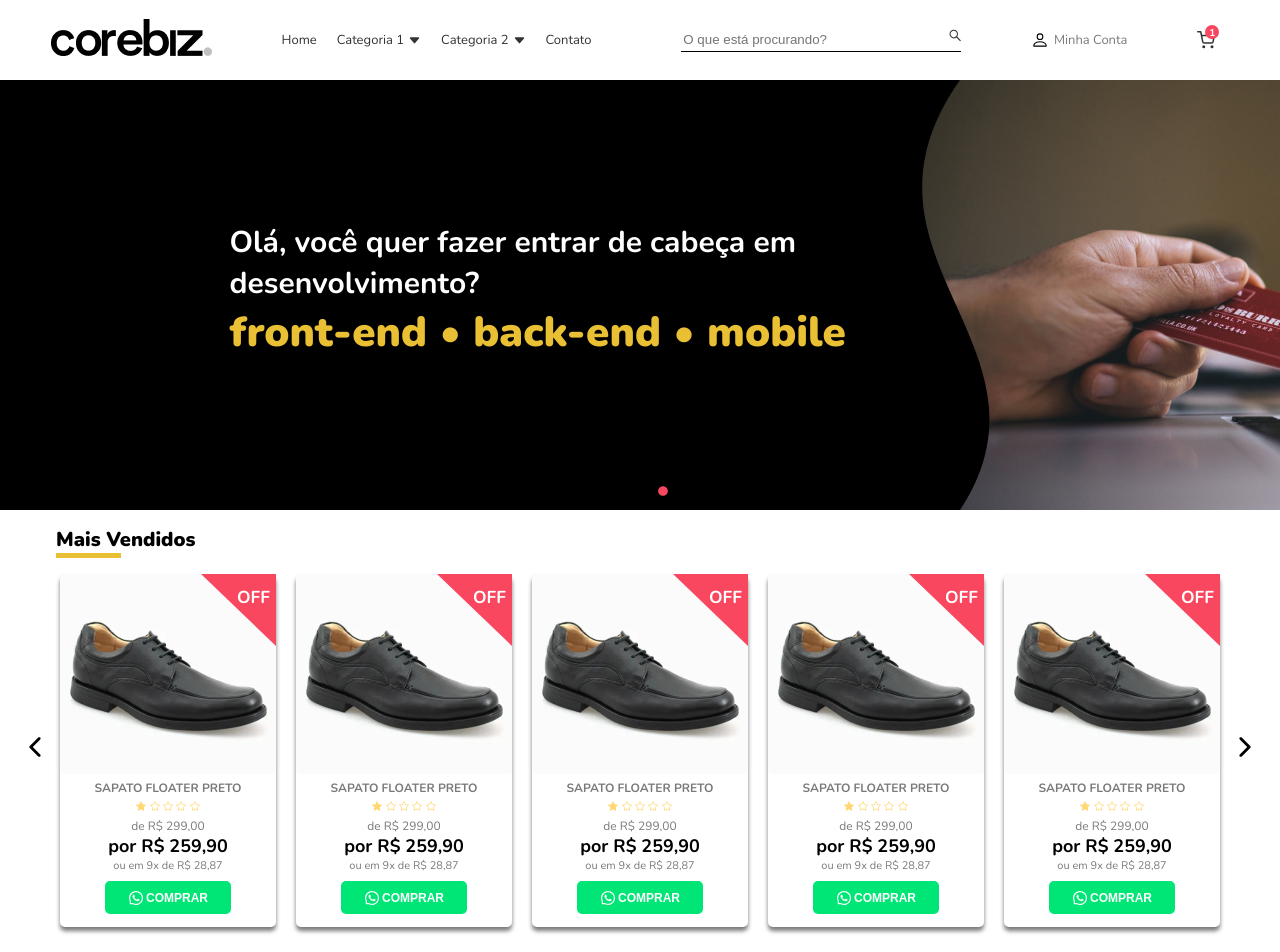
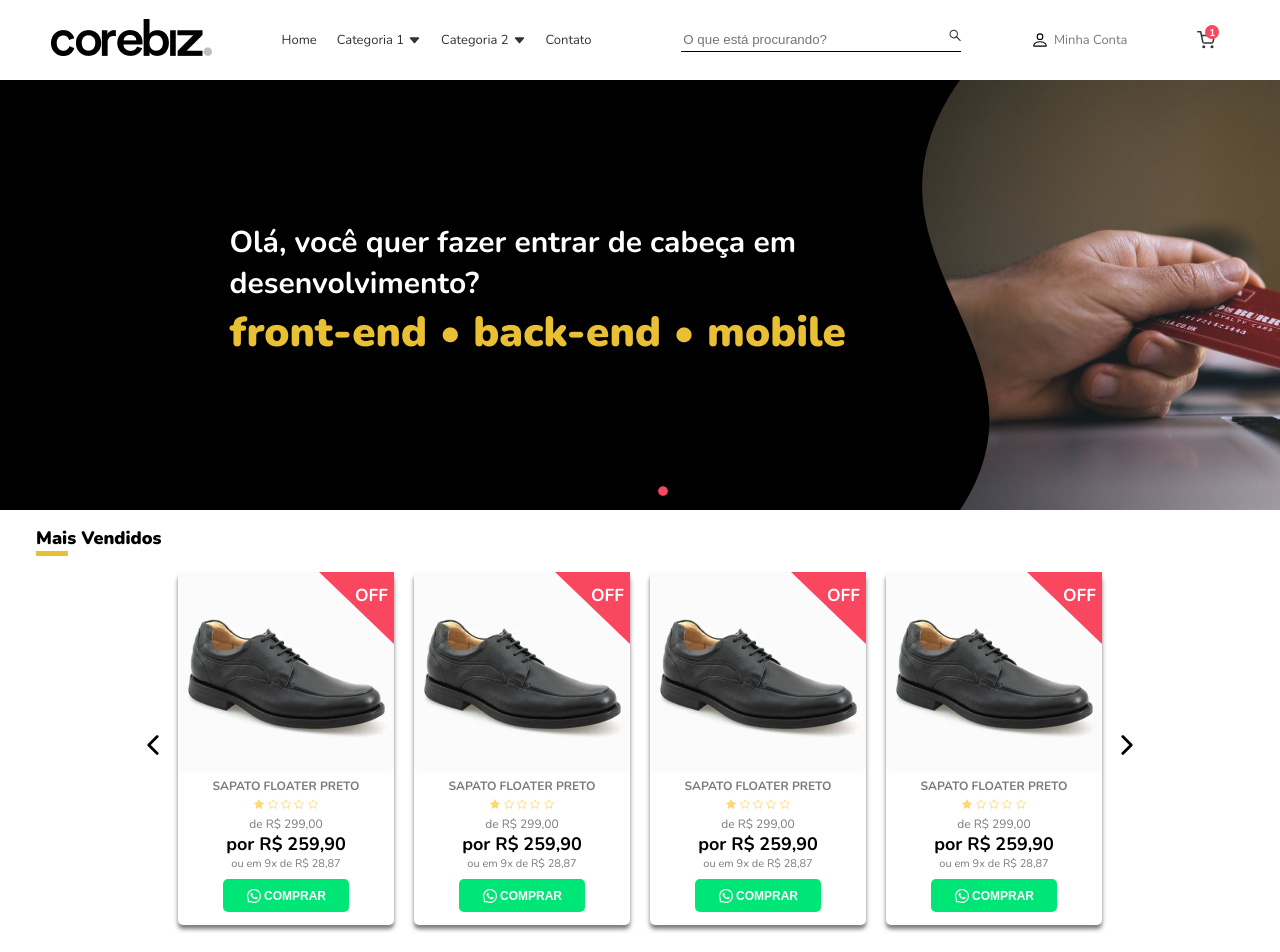
Before and after one commit to btrndd/ecom-home-page, a React (Create React App) app: page / in a window 1280 px wide. Shown: the top 952 px of the page. Built offline with nearby package versions, Linux system fonts and the light colour scheme.

Commit message:
responsividade carrosel estático

```diff
--- a/src/components/Products.css
+++ b/src/components/Products.css
@@ -21,6 +21,11 @@ section {
   height: 5px;
 }
 
+.products-list {
+  display: flex;
+  align-items: center;
+}
+
 .products h2 {
   align-self: flex-start;
   margin-left: 20px;
@@ -31,28 +36,81 @@ section {
   line-height: 25px;
 }
 
-.products-desk {
+.arrow-carrosel {
+  font-size: 30px;
+  font-weight: 900;
+}
+
+.product-1 {
   display: none;
 }
 
-@media screen and (min-width: 1248px) {
-  .products-desk{
-    display: flex;
-    flex-direction: row;
-    align-items: center;
+.product-2 {
+  display: none;
+}
+
+.product-3 {
+  display: none;
+}
+
+.product-4 {
+  display: none;
+}
+
+.product-5 {
+  align-self: center;
+}
+
+@media screen and (min-width: 576px) {
+  .product-1 {
+    display: none;
   }
 
-  .products-mobile {
+  .product-2 {
     display: none;
+  }
+
+  .product-3 {
+    display: none;
+  }
+
+  .product-4 {
+    display: block;
+  }
+}
+
+
+@media screen and (min-width: 868px) {
+  .product-1 {
+    display: none;
+  }
+
+  .product-2 {
+    display: none;
+  }
+
+  .product-3 {
+    display: block;
+  }
+}
+
+@media screen and (min-width: 1200px) {
+  .product-1 {
+    display: none;
+  }
+
+  .product-2 {
+    display: block;
+  }
+}
+
+@media screen and (min-width: 1448px) {
+  .product-1 {
+    display: block;
   }
 
   .item {
     margin: 0 10px;
-  }
-
-  .arrow {
-    font-size: 30px;
-    font-weight: 900;
   }
 
   .line-products {
--- a/src/components/Products.js
+++ b/src/components/Products.js
@@ -10,15 +10,14 @@ class Products extends React.Component {
         <div className="products">
           <h2>Mais Vendidos</h2>
           <div className="line-products"></div>
-          <div className="products-mobile"><Product /></div>
-          <div className="products-desk">
-            <span className="arrow"><IoIosArrowBack /></span>
-            <Product />
-            <Product />
-            <Product />
-            <Product />
-            <Product />
-            <span className="arrow"><IoIosArrowForward /></span>
+          <div className="products-list">
+            <span className="arrow-carrosel"><IoIosArrowBack /></span>
+            <span className="product-1"><Product /></span>
+            <span className="product-2"><Product /></span>
+            <span className="product-3"><Product /></span>
+            <span className="product-4"><Product /></span>
+            <span className="product-5"><Product /></span>
+            <span className="arrow-carrosel"><IoIosArrowForward /></span>
           </div>
         </div>
       </section>
```
